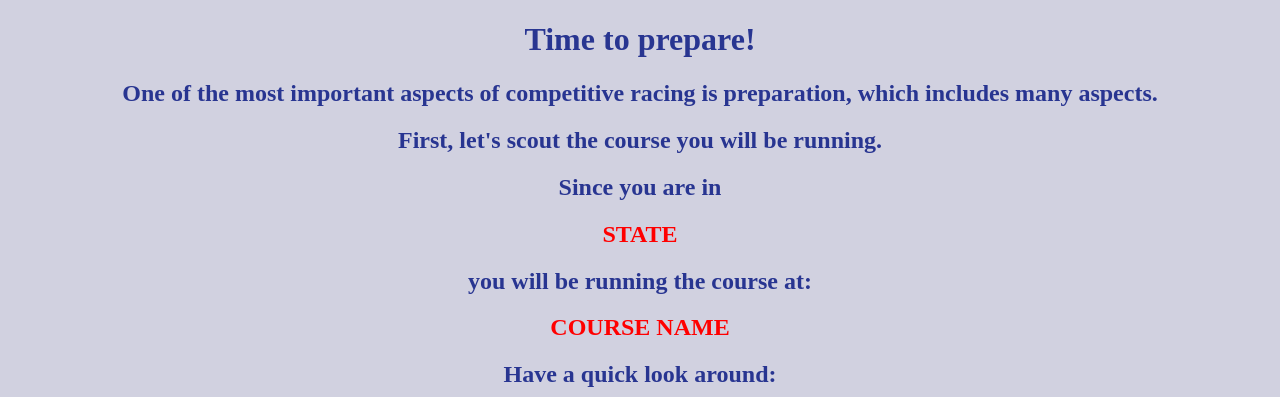
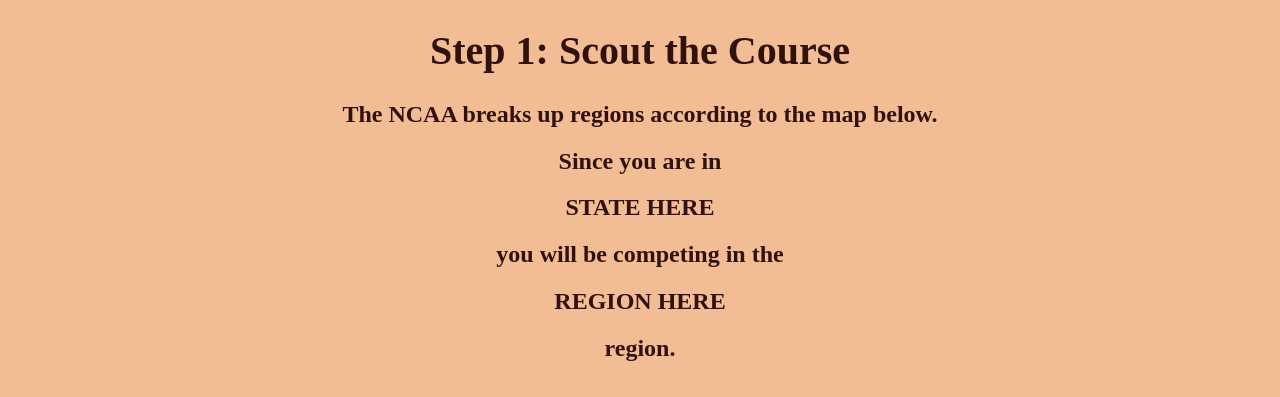
Before and after one commit to cmvallat/426_Final, a PHP site: page /scouting.html in a window 1280 px wide. Shown: the top 397 px of the page. Run offline with PHP 8.4, Linux system fonts and the light colour scheme; some libraries are stand-ins or nearby versions.

Commit message:
changed color scheme, rearranging pages

```diff
--- a/course.js
+++ b/course.js
@@ -113,9 +113,9 @@
                 var final = Math.floor(F);
 
                 //display weather data in designated headers
-                $("#formone").html("The temperature will be: " + final + "&#176");
-                $("#formtwo").html("The cloud coverage will be: " + result.weather[0].description);
-                $("#formthree").html("The wind will be: " + result.wind.speed + " mph");
+                $("#formone").html("Temperature: " + final + "&#176");
+                $("#formtwo").html("Clouds/Precipitation: " + result.weather[0].description);
+                $("#formthree").html("Wind Speed: " + result.wind.speed + " mph");
                 console.log(result.name);
             },
 
--- a/scouting.html
+++ b/scouting.html
@@ -7,7 +7,7 @@
         <script src="https://ajax.googleapis.com/ajax/libs/jquery/3.5.1/jquery.min.js"></script>
         <title>Race Preparation</title>
     </head>
-    <body class="class-for-page2">
+    <body class="body">
 
         <!-- Setting up Firebase -->
         <script src="https://www.gstatic.com/firebasejs/8.5.0/firebase-app.js"></script>
@@ -16,15 +16,22 @@
         <script type = "text/javascript" src="course.js"></script>
 
         <div id="pagetwo">
-            <h1>Time to prepare!</h1>
-            <h2> One of the most important aspects of competitive racing is preparation, which includes many aspects. </h2>
-            <h2>First, let's scout the course you will be running. </h2>
-            <h2>Since you are in </h2>
-            <h2 id="st" class="header">STATE</h2>
-            <h2>you will be running the course at:</h2>
-            <h2 id="crse" class="header">COURSE NAME</h2>
-            <h2>Have a quick look around:</h2>
+            <h1 class="header"> Step 1: Scout the Course</h1>
+            <h2 class="text"> The NCAA breaks up regions according to the map below. </h2>
+            <h2 class="text">Since you are in </h2>
+            <h2 id="st" class="text">STATE HERE</h2>
+            <h2 class="text">you will be competing in the</h2>
+            <h2 class="text" id="reg">REGION HERE</h2>
+            <h2 class="text">region.</h2>
             <br>
+            <img src="images/regions.jpg" class="image" width = "800" height = "500">
+            <h2 class="text"> You will be running the course in </h2>
+            <h2 id="crse" class="text">COURSE NAME</h2>
+            <h2 class="text"> To prepare, runners usually scout the course ahead of time. </h2>
+            <h2 class="text"> Below is an interactive map of your course. Take a brief look around: </h2>
+
+
+
 
             <iframe id="MAP"
                 width="700"
@@ -36,18 +43,25 @@
 
              <br> <br>
 
-             <h2>Weather is another big factor that can affect a race. It's always smart to check ahead of time.</h2>
-             <h2>On race day:</h2>
-             <h2 id="formone" class="header">TEMP </h2>
-             <h2 id="formtwo" class="header">CLOUDS </h2>
-             <h2 id="formthree" class="header">WIND </h2>
+             <h2 class="header">Step 2: Check the Weather</h2>
+             <h2 class="text">Weather is another big factor that can affect a race, whether it is cloudy, rainy, or sunny.
+             <h2 class="text">Again, it's always smart to check ahead of time.</h2>
+             <h2 class="text">On race day, the forecast is:</h2>
+             <div class="form">
+                <img src="images/rain.png" width = "50%" height = "50%">
+                <h2 id="formone" class="text">TEMP </h2>
+                <h2 id="formtwo" class="text">CLOUDS </h2>
+                <h2 id="formthree" class="text">WIND </h2>
+             </div>
+
 
              <br>
 
-             <h2>Unfortunately, runners sometimes get hurt during a race. Be prepared for the worst.</h2>
-             <h2>In case of injury, the nearest hospital is:</h2>
-             <h2 id="nearest" class="header">HOSPITAL</h2>
-             <h2 id="dist" class="header">METERS</h2>
+             <h2 class="header">Step 3: Prepare for injury</h2>
+             <h2 class="text">Unfortunately, runners sometimes get hurt during a race. Be prepared for the worst.</h2>
+             <h2 class="text">In case of injury, the nearest hospital is:</h2>
+             <h2 id="nearest" class="text">HOSPITAL</h2>
+             <h2 id="dist" class="text">METERS</h2>
              <img src="images/hospital.png" class="image">
 
              <br> <br> <br>
--- a/style.css
+++ b/style.css
@@ -1,20 +1,46 @@
-.header {
-  color: red;
+.header
+{
+    color: #30110D;
+    text-align: center;
+    font-size: 40px;
+}
+
+.body
+{
+    background-color: #F2BC94;
+}
+
+.text
+{
+    color: #30110D;
+    text-align: center;
 }
 
 .button{
-  background-color:red;
+  background-color:#722620;
   color: white;
   border: none;
-  padding: 15px 32px;
+  padding: 10px 20px;
   text-align: center;
   text-decoration: none;
   display: inline-block;
   font-size: 16px;
 }
 
+.form
+{
+    margin: auto;
+    width: 40%;
+    border: 3px solid#30110D;
+    padding: 10px;
+    text-align: center;
+    background-color: #F2BC94;
+}
+
 .image{
   align-self: center;
+  border-style: solid;
+  border: 5px solid#30110D;
 }
 
 .reaction {
@@ -53,20 +79,14 @@
     font-family: Arial, Helvetica, sans-serif;
   }
 
-  #imageformat {
-    border-style: solid;
-  }
-
   a:hover {
     color: #FF00FF;
   }
 
 * { box-sizing: border-box; }
 
-body {
-  font: 16px Arial;
-  background-color: #d1d1e0;
-}
+
+
 .autocomplete {
   position: relative;
   display: inline-block;
```
Also changed, not shown: game.css (+8 -8 lines), index.html (+6 -6 lines), login.css (+35 -0 lines), userlogin.html (+6 -5 lines), userlogin.js (+12 -2 lines).
